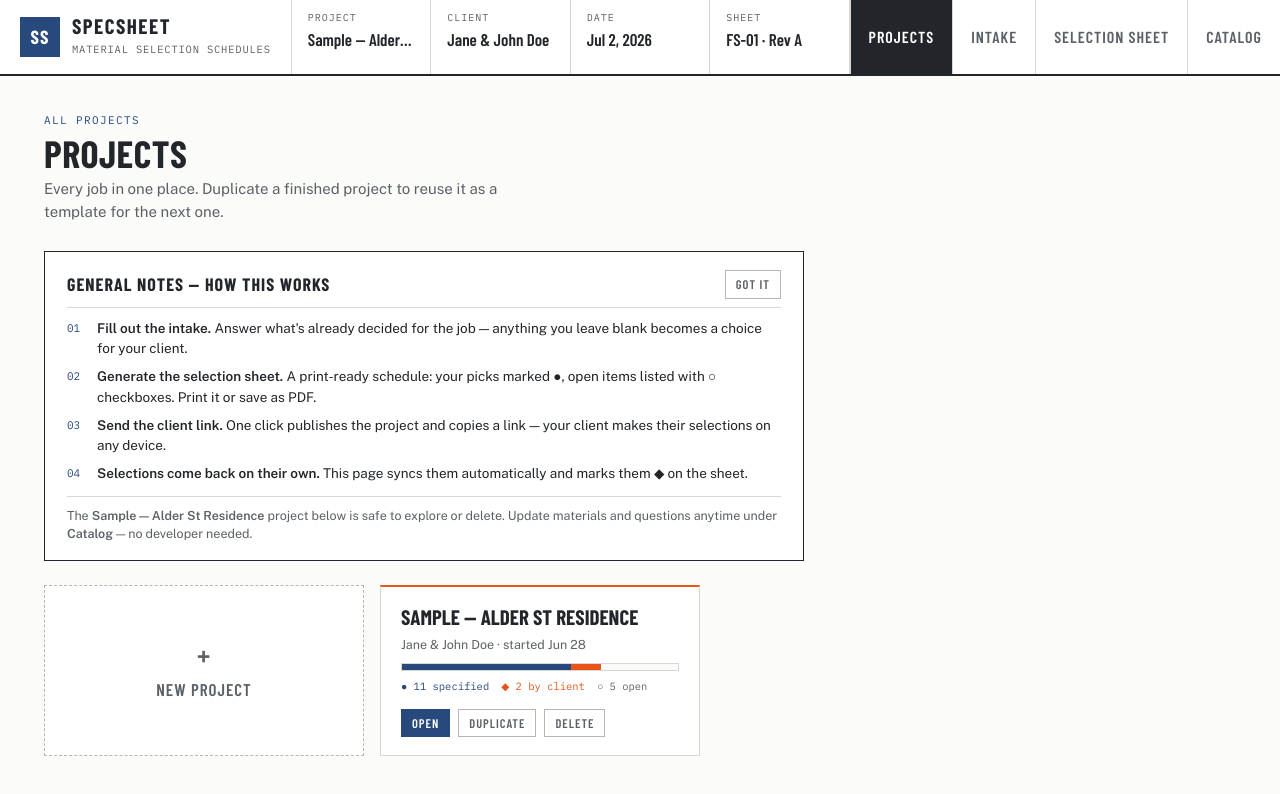
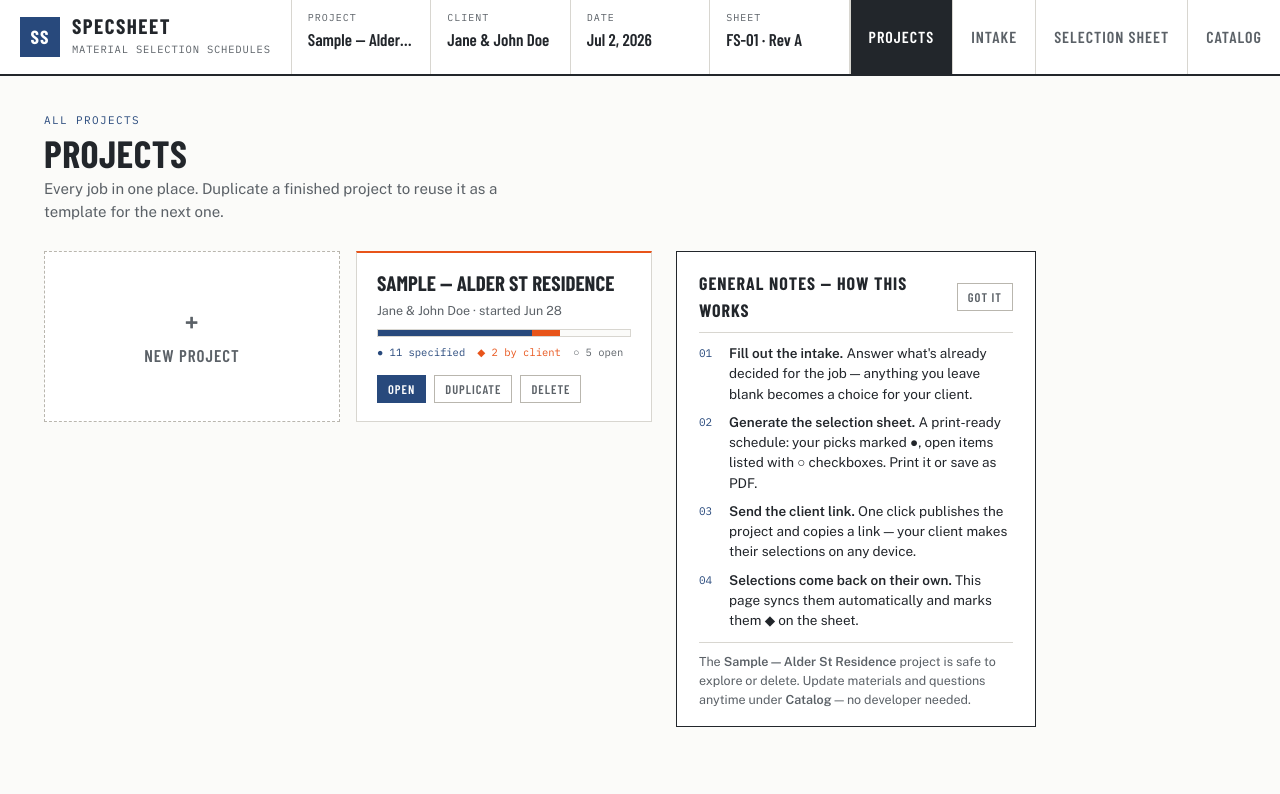
Before and after one commit to HardinKylle/specsheet, a React (Vite) app: page / in a window 1280 px wide. Shown: the top 794 px of the page. Built offline with nearby package versions, Linux system fonts and the light colour scheme; no server answers.

Commit message:
feat: move how-it-works notes to right rail on projects page

```diff
--- a/src/styles.css
+++ b/src/styles.css
@@ -826,12 +826,21 @@ img { max-width: 100%; }
 .project-actions { display: flex; gap: 8px; margin-top: 6px; }
 
 /* ---------- general-notes welcome panel ---------- */
+.projects-layout {
+  display: grid;
+  grid-template-columns: minmax(0, 1fr) 360px;
+  gap: 24px;
+  align-items: start;
+}
+
+.projects-layout > .project-grid { min-width: 0; }
+
 .notes {
   border: 1.5px solid var(--ink);
   background: var(--white);
   padding: 18px 22px 16px;
-  margin-bottom: 24px;
-  max-width: 760px;
+  position: sticky;
+  top: 20px;
 }
 
 .notes-head {
@@ -843,6 +852,8 @@ img { max-width: 100%; }
   padding-bottom: 8px;
   margin-bottom: 10px;
 }
+
+.notes-head .btn { white-space: nowrap; }
 
 .notes-head h2 {
   margin: 0;
@@ -986,6 +997,8 @@ img { max-width: 100%; }
 
   .pane { padding: 24px 18px 60px; }
   .projects-wrap { padding: 24px 18px 60px; }
+  .projects-layout { grid-template-columns: 1fr; }
+  .notes { position: static; order: -1; }
   .sheet-wrap { padding: 18px 10px 60px; }
   .sheet { padding: 24px 18px; }
   .sheet-head { flex-direction: column; gap: 14px; }
--- a/src/views/Projects.jsx
+++ b/src/views/Projects.jsx
@@ -95,40 +95,7 @@ export default function Projects({ catalog, projects, setProjects, activeId, act
         </p>
       </div>
 
-      {showWelcome && (
-        <aside className="notes">
-          <div className="notes-head">
-            <h2>General Notes — How This Works</h2>
-            <button className="btn btn-ghost btn-small" onClick={() => toggleWelcome(false)}>
-              Got it
-            </button>
-          </div>
-          <ol className="notes-list">
-            <li>
-              <b>Fill out the intake.</b> Answer what's already decided for the job —
-              anything you leave blank becomes a choice for your client.
-            </li>
-            <li>
-              <b>Generate the selection sheet.</b> A print-ready schedule: your picks
-              marked ●, open items listed with ○ checkboxes. Print it or save as PDF.
-            </li>
-            <li>
-              <b>Send the client link.</b> One click publishes the project and copies a
-              link — your client makes their selections on any device.
-            </li>
-            <li>
-              <b>Selections come back on their own.</b> This page syncs them
-              automatically and marks them ◆ on the sheet.
-            </li>
-          </ol>
-          <p className="notes-foot">
-            The <b>Sample — Alder St Residence</b> project below is safe to explore or
-            delete. Update materials and questions anytime under <b>Catalog</b> — no
-            developer needed.
-          </p>
-        </aside>
-      )}
-
+      <div className="projects-layout">
       <div className="project-grid">
         <button className="project-card project-new" onClick={create}>
           <span className="project-new-mark">+</span>
@@ -165,6 +132,41 @@ export default function Projects({ catalog, projects, setProjects, activeId, act
           );
         })}
       </div>
+
+      {showWelcome && (
+        <aside className="notes">
+          <div className="notes-head">
+            <h2>General Notes — How This Works</h2>
+            <button className="btn btn-ghost btn-small" onClick={() => toggleWelcome(false)}>
+              Got it
+            </button>
+          </div>
+          <ol className="notes-list">
+            <li>
+              <b>Fill out the intake.</b> Answer what's already decided for the job —
+              anything you leave blank becomes a choice for your client.
+            </li>
+            <li>
+              <b>Generate the selection sheet.</b> A print-ready schedule: your picks
+              marked ●, open items listed with ○ checkboxes. Print it or save as PDF.
+            </li>
+            <li>
+              <b>Send the client link.</b> One click publishes the project and copies a
+              link — your client makes their selections on any device.
+            </li>
+            <li>
+              <b>Selections come back on their own.</b> This page syncs them
+              automatically and marks them ◆ on the sheet.
+            </li>
+          </ol>
+          <p className="notes-foot">
+            The <b>Sample — Alder St Residence</b> project is safe to explore or
+            delete. Update materials and questions anytime under <b>Catalog</b> — no
+            developer needed.
+          </p>
+        </aside>
+      )}
+      </div>
     </main>
   );
 }
```
